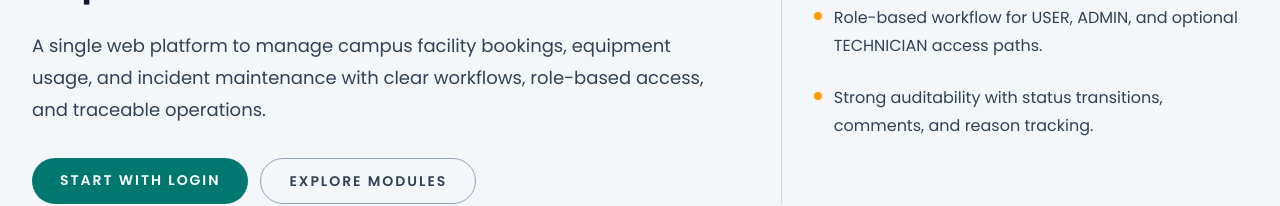
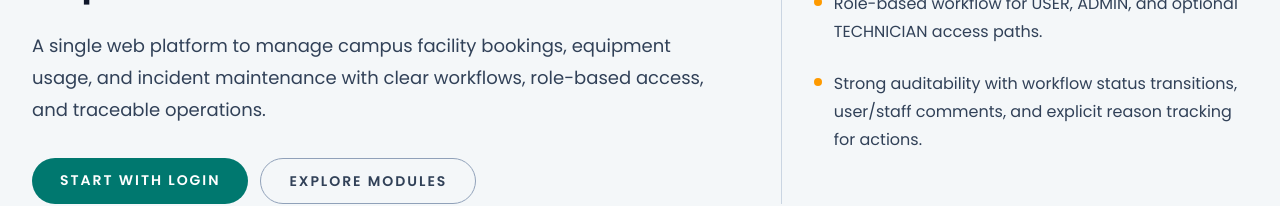
Before and after one commit to Pinidu-Subasinghe/PAF-Project, a React (Vite) app in the folder frontend/: page / in a window 1280 px wide. Shown: the part 379-585 px from the top of the page. Built offline with nearby package versions, Linux system fonts and the light colour scheme; no server answers.

Commit message:
Refine auditability highlight in HeroSection component for clarity and detail (#7)

```diff
--- a/frontend/src/components/home/HeroSection.jsx
+++ b/frontend/src/components/home/HeroSection.jsx
@@ -2,7 +2,7 @@ export default function HeroSection() {
 	const highlights = [
 		'Unified operations for rooms, labs, equipment, and incidents in one hub.',
 		'Role-based workflow for USER, ADMIN, and optional TECHNICIAN access paths.',
-		'Strong auditability with status transitions, comments, and reason tracking.',
+		'Strong auditability with workflow status transitions, user/staff comments, and explicit reason tracking for actions.',
 	]
 
   return (
```
